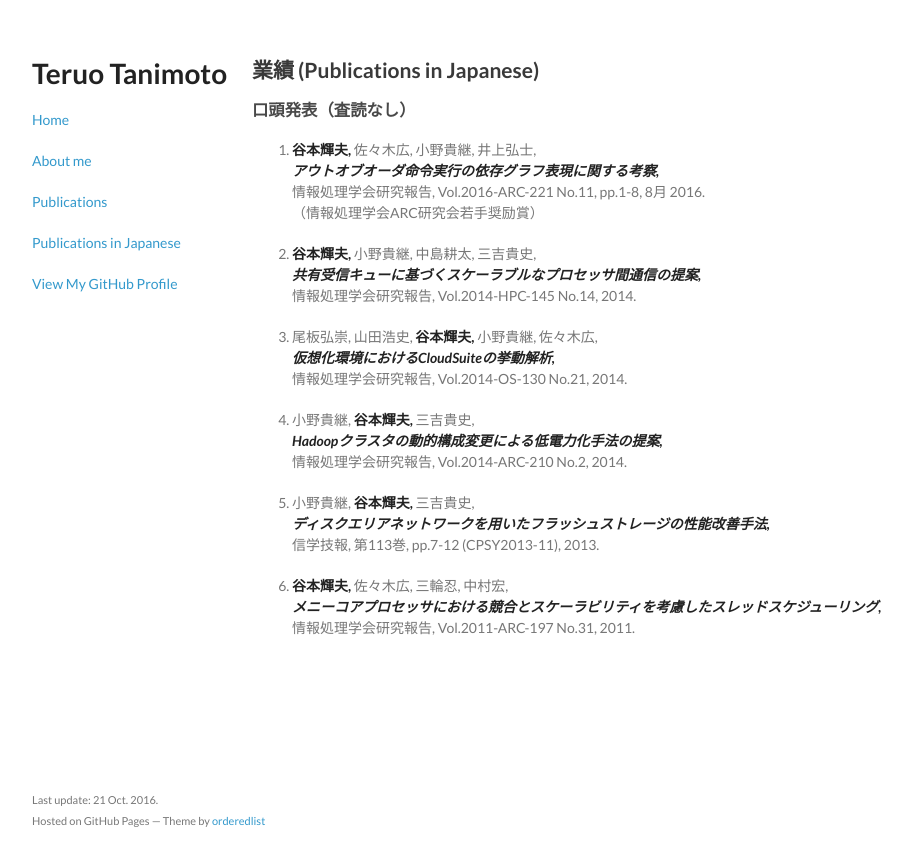
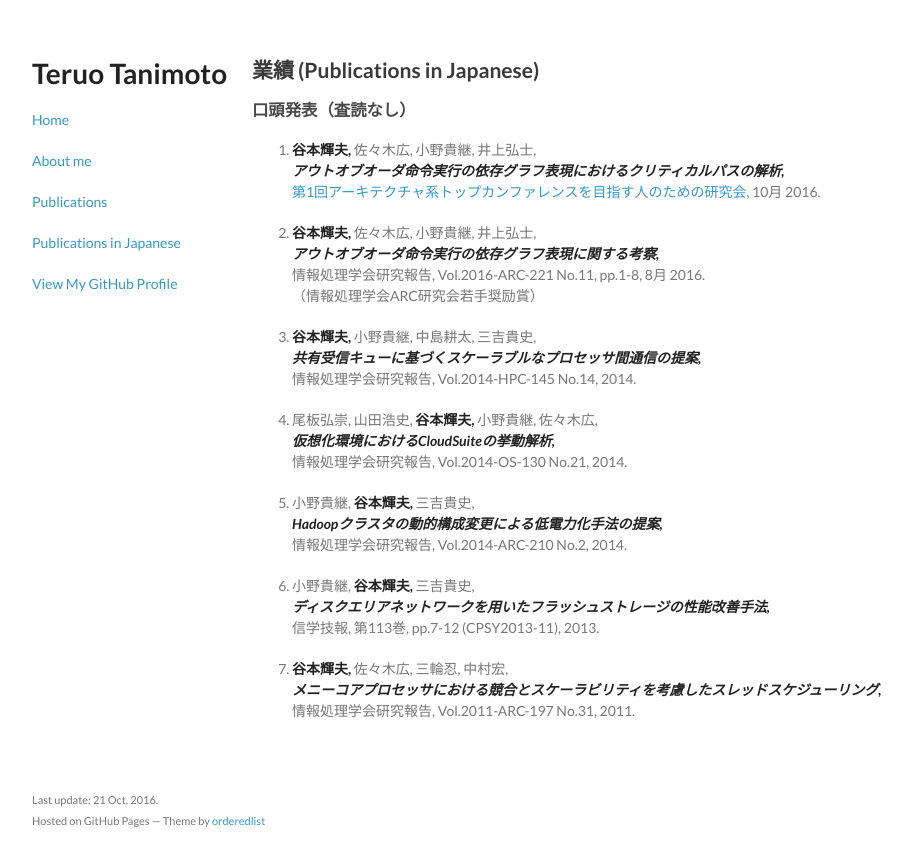
Before and after one commit to teruo41/teruo41.github.io, a Jekyll site: the page built from pubsinja.md, in a window 1280 px wide. Shown: the top 866 px of the page, without its empty margins (178-1090 px from the left). Built offline with Jekyll 4.4.1, drawn with Linux system fonts in a browser that asks for light colours.

Commit message:
Added SIGARC 1st Top Conf MTG

```diff
--- a/pubsinja.md
+++ b/pubsinja.md
@@ -7,10 +7,9 @@ title: Publications in Japanese
 
 ### 口頭発表（査読なし）
 
-<!--
 0. __谷本輝夫,__ 佐々木広, 小野貴継, 井上弘士,
   ***アウトオブオーダ命令実行の依存グラフ表現におけるクリティカルパスの解析,***
--->
+  [第1回アーキテクチャ系トップカンファレンスを目指す人のための研究会](http://sigarc.ipsj.or.jp/top-conf1/), 10月 2016.
 
 0. __谷本輝夫,__ 佐々木広, 小野貴継, 井上弘士,
   ***アウトオブオーダ命令実行の依存グラフ表現に関する考察,***
```
